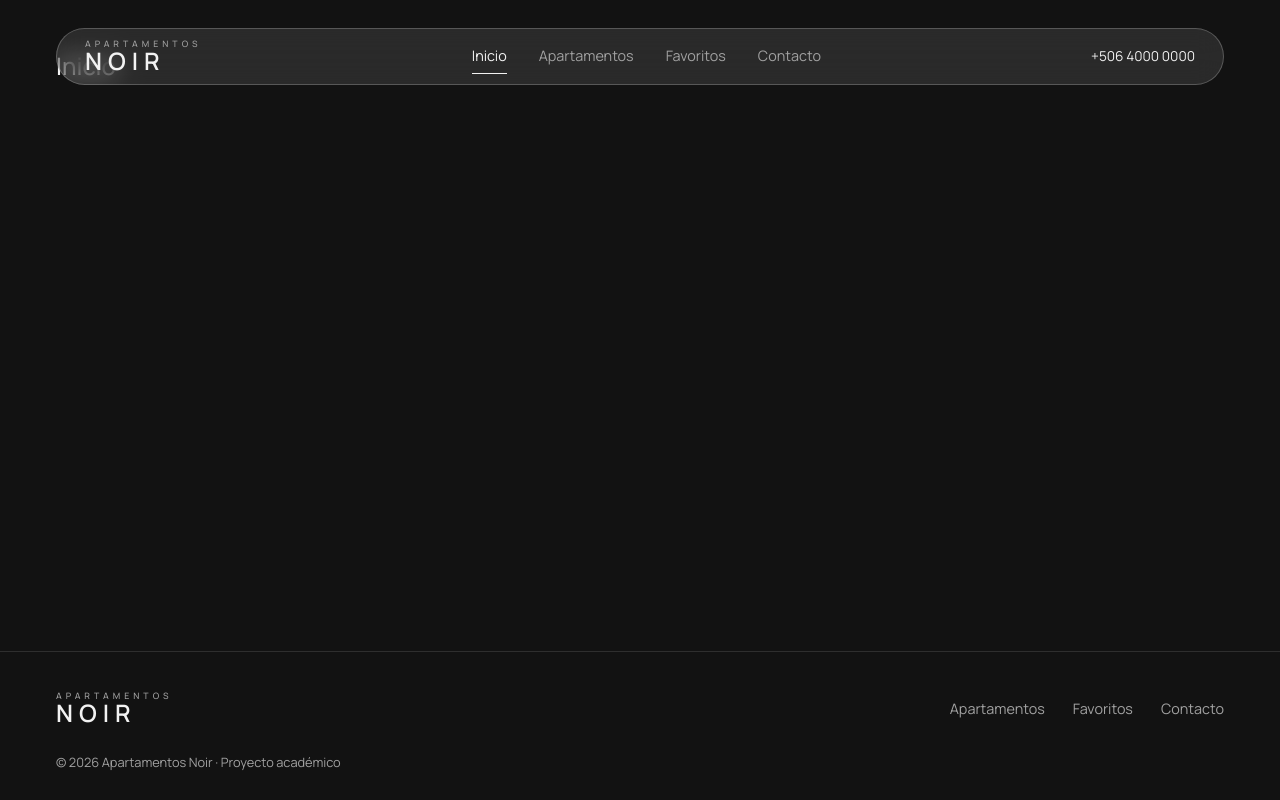
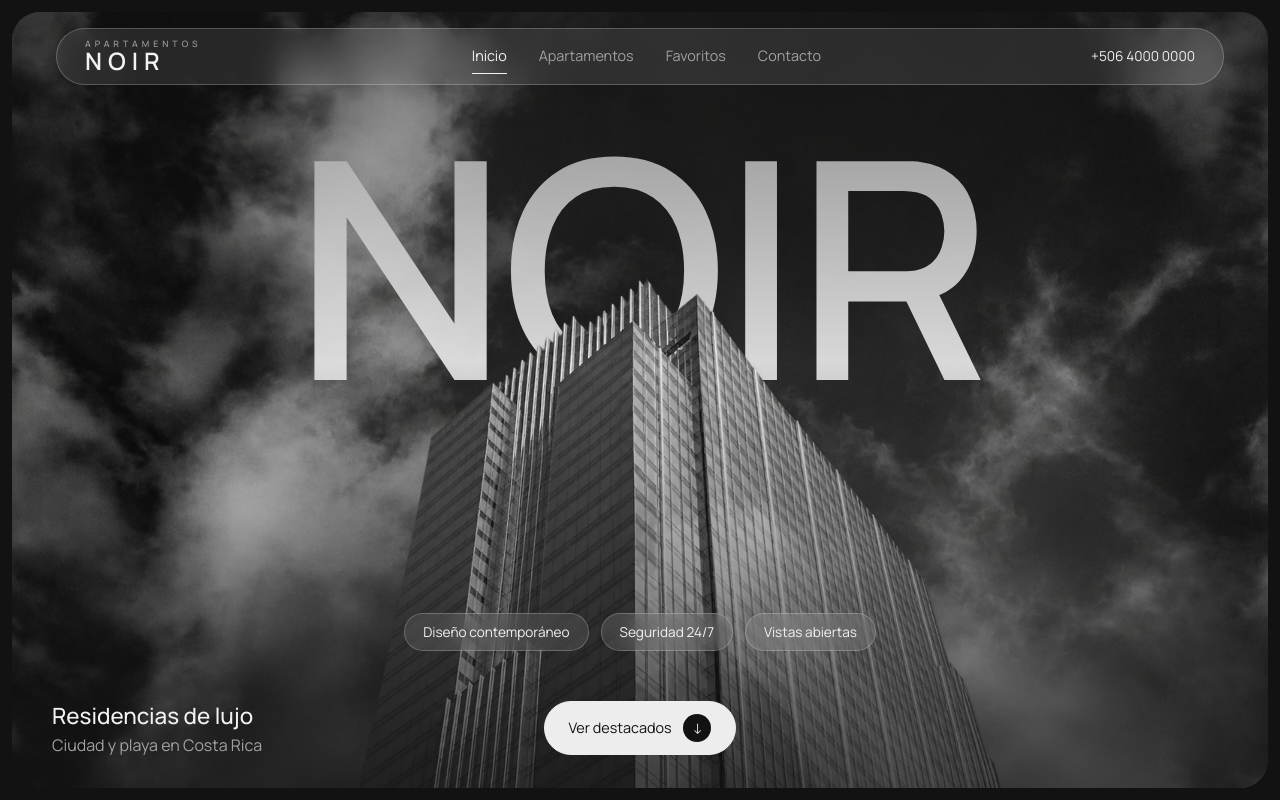
Before and after one commit to keyloor/proyecto-luxury, a React (Vite) app: page / in a window 1280 px wide. Shown: the top 800 px of the page. Built offline with nearby package versions, Linux system fonts and the light colour scheme.

Commit message:
Agregar la portada del inicio con NOIR detrás de la torre y botón a destacados

```diff
--- /dev/null
+++ b/src/app/features/home/components/Hero.tsx
@@ -0,0 +1,39 @@
+import '../styles/Hero.css'
+
+const tags = ['Diseño contemporáneo', 'Seguridad 24/7', 'Vistas abiertas']
+
+const Hero = () => {
+  return (
+    <section className="hero">
+      <img className="hero__image" src="/images/portada-cielo.jpg" alt="" />
+      <h1 className="hero__title">Noir</h1>
+      <img
+        className="hero__tower"
+        src="/images/portada-edificio.webp"
+        alt="Torre residencial de vidrio bajo un cielo nublado"
+      />
+      <div className="hero__shade"></div>
+
+      <ul className="hero__tags">
+        {tags.map((tag) => (
+          <li key={tag} className="hero__tag glass">
+            {tag}
+          </li>
+        ))}
+      </ul>
+
+      <div className="hero__bottom">
+        <div className="hero__text">
+          <p className="hero__subtitle-main">Residencias de lujo</p>
+          <p className="hero__subtitle">Ciudad y playa en Costa Rica</p>
+        </div>
+
+        <a href="#destacados" className="button button--light hero__cta">
+          Ver destacados <span className="hero__cta-icon">↓</span>
+        </a>
+      </div>
+    </section>
+  )
+}
+
+export default Hero
--- a/src/app/features/home/pages/Home.tsx
+++ b/src/app/features/home/pages/Home.tsx
@@ -1,9 +1,7 @@
+import Hero from '../components/Hero'
+
 const Home = () => {
-  return (
-    <section className="container page-section">
-      <h1>Inicio</h1>
-    </section>
-  )
+  return <Hero />
 }
 
 export default Home
--- /dev/null
+++ b/src/app/features/home/styles/Hero.css
@@ -0,0 +1,139 @@
+.hero {
+  display: grid;
+  grid-template-columns: minmax(0, 1fr);
+  grid-template-rows: 130px minmax(0, 1fr) 72px 120px;
+  height: calc(100vh - 24px);
+  min-height: 560px;
+  margin: 12px;
+  border-radius: 28px;
+  overflow: hidden;
+  background-color: var(--color-surface);
+}
+
+.hero > * {
+  grid-column: 1;
+}
+
+.hero__image,
+.hero__tower,
+.hero__shade {
+  grid-row: 1 / 5;
+  width: 100%;
+  height: 100%;
+}
+
+.hero__image,
+.hero__tower {
+  object-fit: cover;
+}
+
+.hero__tower {
+  z-index: 2;
+  align-self: end;
+  height: 66%;
+  object-position: top;
+}
+
+.hero__shade {
+  z-index: 3;
+  background: linear-gradient(rgba(18, 18, 18, 0.45), rgba(18, 18, 18, 0.05) 45%, rgba(18, 18, 18, 0.75));
+}
+
+.hero__title {
+  grid-row: 2;
+  z-index: 1;
+  align-self: start;
+  margin: 0;
+  font-size: min(24vw, 38vh);
+  font-weight: 600;
+  line-height: 0.8;
+  letter-spacing: -0.02em;
+  text-align: center;
+  text-transform: uppercase;
+  color: rgba(242, 242, 242, 0.92);
+}
+
+.hero__tags {
+  grid-row: 3;
+  z-index: 4;
+  display: flex;
+  align-items: center;
+  justify-content: center;
+  gap: 12px;
+  margin: 0;
+  padding: 0 24px;
+  list-style: none;
+}
+
+.hero__tag {
+  padding: 8px 18px;
+  border-radius: var(--radius-pill);
+  font-size: 0.85rem;
+  white-space: nowrap;
+}
+
+.hero__bottom {
+  grid-row: 4;
+  z-index: 4;
+  display: grid;
+  grid-template-columns: minmax(0, 1fr) auto minmax(0, 1fr);
+  align-items: center;
+  gap: 24px;
+  padding: 0 40px;
+}
+
+.hero__text p {
+  margin: 0;
+}
+
+.hero__subtitle-main {
+  font-size: 1.4rem;
+  font-weight: 500;
+}
+
+.hero__subtitle {
+  color: var(--color-muted);
+}
+
+.hero__cta-icon {
+  display: inline-flex;
+  align-items: center;
+  justify-content: center;
+  width: 28px;
+  height: 28px;
+  border-radius: var(--radius-pill);
+  background-color: var(--color-bg);
+  color: var(--color-primary);
+}
+
+@media (max-width: 768px) {
+  .hero {
+    grid-template-rows: 110px minmax(0, 1fr) 64px 150px;
+    height: calc(100vh - 16px);
+    min-height: 520px;
+    margin: 8px;
+    border-radius: 22px;
+  }
+
+  .hero__title {
+    margin-top: 24px;
+    font-size: 30vw;
+  }
+
+  .hero__tower {
+    height: 76%;
+  }
+
+  .hero__tag:nth-child(3) {
+    display: none;
+  }
+
+  .hero__bottom {
+    grid-template-columns: minmax(0, 1fr);
+    justify-items: center;
+    align-content: center;
+    gap: 16px;
+    padding: 0 20px;
+    text-align: center;
+  }
+}
```
Also changed, not shown: public/images/portada-cielo.jpg (added), public/images/portada-edificio.webp (added).
